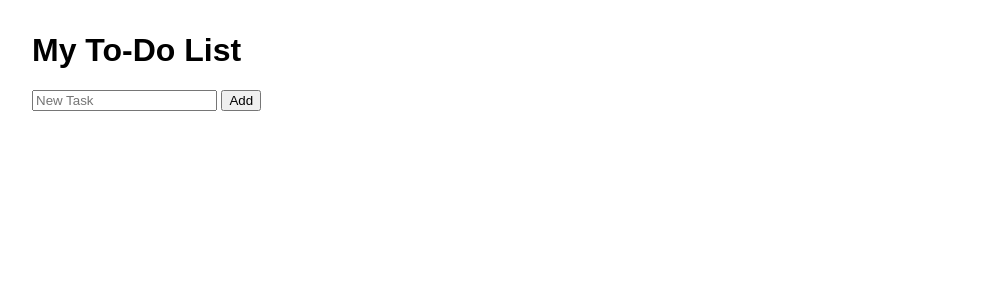
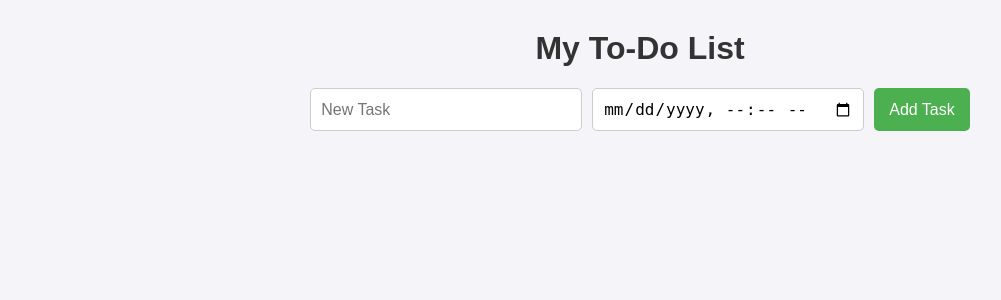
Before and after one commit to WaliBandawu/todo-app, a Flask app: page / in a window 1280 px wide. Shown: the top 300 px of the page, without its empty margins (0-1001 px from the left). Run offline with Flask 3, Linux system fonts and the light colour scheme.

Commit message:
Updated the deadline display

```diff
--- a/app.py
+++ b/app.py
@@ -1,5 +1,6 @@
 from flask import Flask, render_template, request, redirect, url_for
 from flask_sqlalchemy import SQLAlchemy
+from datetime import datetime,timedelta
 
 app = Flask(__name__)
 app.config['SQLALCHEMY_DATABASE_URI'] = 'sqlite:///tasks.db'
@@ -11,17 +12,35 @@ class Task(db.Model):
     id = db.Column(db.Integer, primary_key=True)
     content = db.Column(db.String(200), nullable=False)
     completed = db.Column(db.Boolean, default=False)
+    deadline = db.Column(db.DateTime, nullable=True)
 
 # Routes
 @app.route('/')
 def index():
     tasks = Task.query.all()
+
+    today = datetime.now().strftime('%Y-%m-%d')
+    tomorrow = (datetime.now() + timedelta(days=1)).strftime('%Y-%m-%d')
+    # Preprocess tasks to add the "today", "tomorrow" status to the deadline
+    for task in tasks:
+        if task.deadline:
+            task.deadline_display = None
+            if task.deadline.strftime('%Y-%m-%d') == today:
+                task.deadline_display = f"Today at {task.deadline.strftime('%H:%M')}"
+            elif task.deadline.strftime('%Y-%m-%d') == tomorrow:
+                task.deadline_display = f"Tomorrow at {task.deadline.strftime('%H:%M')}"
+            else:
+                task.deadline_display = task.deadline.strftime('%Y-%m-%d %H:%M')
     return render_template('index.html', tasks=tasks)
 
 @app.route('/add', methods=['POST'])
 def add():
     task_content = request.form['content']
-    new_task = Task(content=task_content)
+    task_deadline = request.form['deadline']
+
+    # Convert the deadline string to a datetime object
+    deadline = datetime.strptime(task_deadline, '%Y-%m-%dT%H:%M')
+    new_task = Task(content=task_content, deadline=deadline)
     db.session.add(new_task)
     db.session.commit()
     return redirect(url_for('index'))
--- /dev/null
+++ b/static/styles.css
@@ -0,0 +1,102 @@
+/* Global Styles */
+body {
+    font-family: 'Arial', sans-serif;
+    background-color: #f4f4f9;
+    margin: 0;
+    padding: 0;
+}
+
+h1 {
+    text-align: center;
+    color: #333;
+    margin-top: 30px;
+}
+
+/* Form Styling */
+form {
+    display: flex;
+    justify-content: center;
+    margin-top: 20px;
+    gap: 10px;
+}
+
+input {
+    padding: 10px;
+    font-size: 16px;
+    width: 250px;
+    border-radius: 5px;
+    border: 1px solid #ccc;
+}
+
+button {
+    padding: 10px 15px;
+    font-size: 16px;
+    background-color: #4CAF50;
+    color: white;
+    border: none;
+    border-radius: 5px;
+    cursor: pointer;
+    transition: background-color 0.3s;
+}
+
+button:hover {
+    background-color: #45a049;
+}
+
+/* To-Do List Styles */
+ul {
+    list-style: none;
+    padding: 0;
+    margin: 20px auto;
+    max-width: 600px;
+}
+
+li {
+    background-color: white;
+    border: 1px solid #ddd;
+    border-radius: 5px;
+    margin: 10px 0;
+    padding: 15px;
+    display: flex;
+    justify-content: space-between;
+    align-items: center;
+    box-shadow: 0 2px 5px rgba(0, 0, 0, 0.1);
+}
+
+.done {
+    text-decoration: line-through;
+    color: gray;
+}
+
+/* Link Styles */
+a {
+    text-decoration: none;
+    color: #007bff;
+    font-weight: bold;
+    padding: 5px 10px;
+    border-radius: 5px;
+    transition: background-color 0.3s;
+}
+
+a:hover {
+    background-color: #f1f1f1;
+}
+
+/* Responsive Design */
+@media (max-width: 600px) {
+    input {
+        width: 200px;
+    }
+
+    button {
+        font-size: 14px;
+    }
+
+    li {
+        padding: 10px;
+    }
+
+    h1 {
+        font-size: 24px;
+    }
+}
--- a/templates/index.html
+++ b/templates/index.html
@@ -2,24 +2,26 @@
 <html>
 <head>
     <title>Flask To-Do List</title>
-    <style>
-        body { font-family: Arial; margin: 2rem; }
-        .done { text-decoration: line-through; color: gray; }
-    </style>
+    <link rel="stylesheet" href="{{ url_for('static', filename='styles.css') }}">
 </head>
 <body>
     <h1>My To-Do List</h1>
     <form method="POST" action="/add">
         <input name="content" placeholder="New Task" required>
-        <button type="submit">Add</button>
+        <input type="datetime-local" name="deadline" required>
+        <button type="submit">Add Task</button>
     </form>
 
     <ul>
         {% for task in tasks %}
             <li class="{{ 'done' if task.completed }}">
+
                 {{ task.content }}
                 <a href="/complete/{{ task.id }}">[✔]</a>
                 <a href="/delete/{{ task.id }}">[🗑]</a>
+                {% if task.deadline_display %}
+                    Deadline: {{ task.deadline_display }}
+                {% endif %}
             </li>
         {% endfor %}
     </ul>
```
